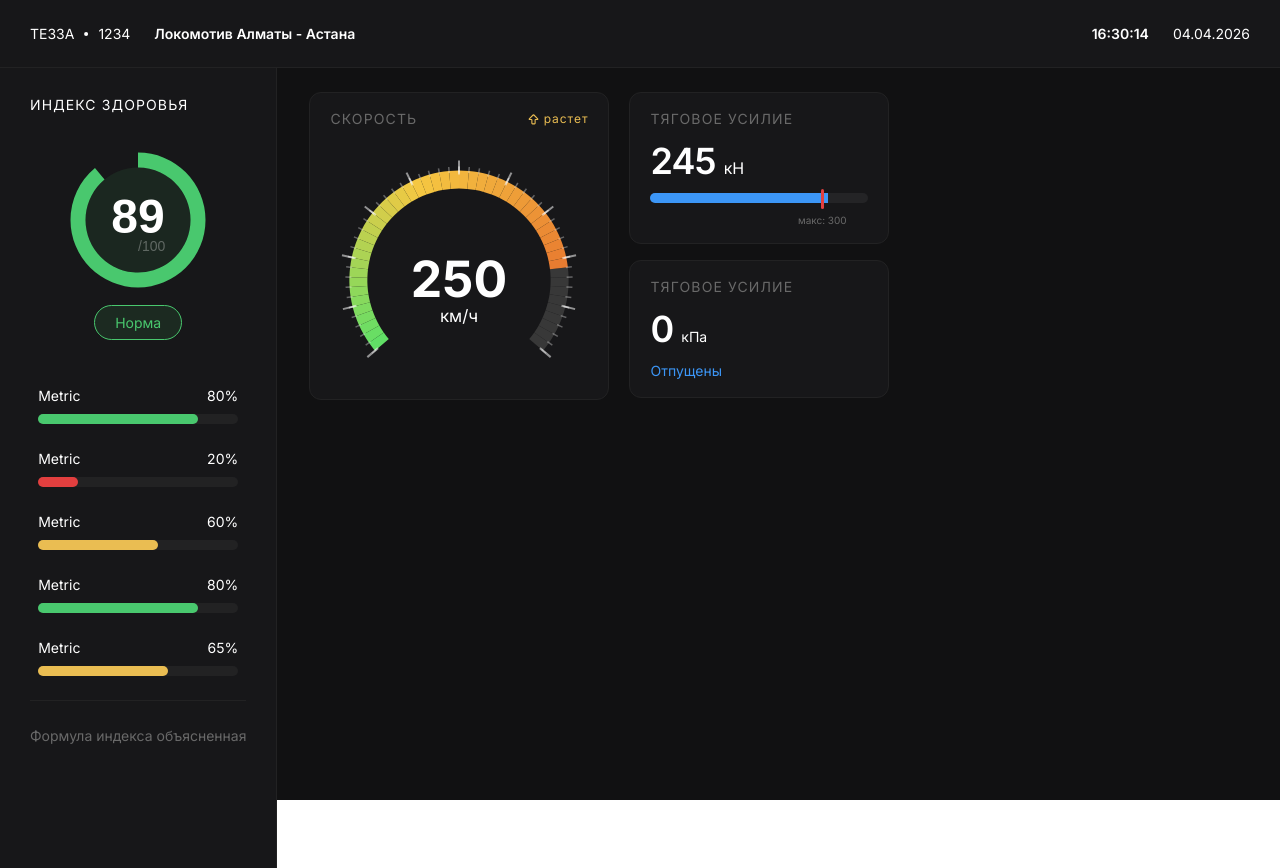
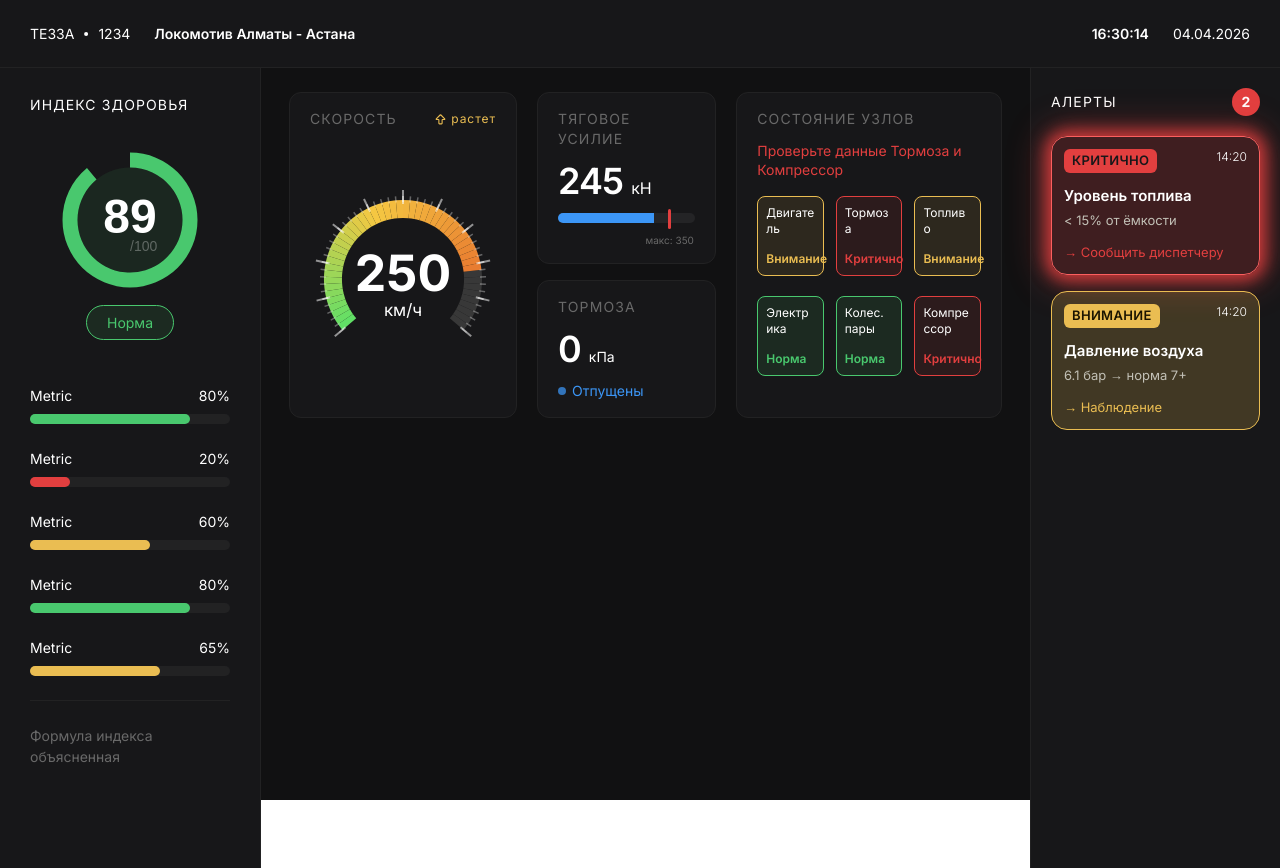
Before and after one commit to piluvz/hacknu26-railways-fe, a React (Vite) app: page / in a window 1280 px wide. Built offline with nearby package versions, Linux system fonts and the light colour scheme.

Commit message:
add alert bar, animations and fix top 3 charts

```diff
--- /dev/null
+++ b/src/components/home/AlertsPanel.tsx
@@ -0,0 +1,153 @@
+import { useEffect, useState } from 'react';
+
+type AlertSeverity = 'critical' | 'warning';
+
+interface AlertItem {
+    id: string;
+    severity: AlertSeverity;
+    time: string;
+    title: string;
+    description: string;
+    action: string;
+}
+
+// TODO: Replace hardcoded values with data from backend
+const ALERTS_FROM_BACKEND: AlertItem[] = [
+    {
+        id: '1',
+        severity: 'critical',
+        time: '14:20',
+        title: 'Уровень топлива',
+        description: '< 15% от ёмкости',
+        action: 'Сообщить диспетчеру',
+    },
+    {
+        id: '2',
+        severity: 'warning',
+        time: '14:20',
+        title: 'Давление воздуха',
+        description: '6.1 бар → норма 7+',
+        action: 'Наблюдение',
+    },
+];
+
+const SEVERITY_CONFIG: Record<AlertSeverity, {
+    badge: string;
+    badgeBg: string;
+    badgeText: string;
+    border: string;
+    bg: string;
+    actionColor: string;
+    label: string;
+}> = {
+    critical: {
+        badge: 'КРИТИЧНО',
+        badgeBg: '#E23F3F',
+        badgeText: '#171719',
+        border: '#E23F3F',
+        bg: 'rgba(226, 63, 63, 0.2)',
+        actionColor: '#E23F3F',
+        label: 'Критично',
+    },
+    warning: {
+        badge: 'ВНИМАНИЕ',
+        badgeBg: '#EABD52',
+        badgeText: '#1a1400',
+        border: '#EABD52',
+        bg: 'rgba(234, 189, 82, 0.2)',
+        actionColor: '#EABD52',
+        label: 'Внимание',
+    },
+};
+
+const PULSE_STYLE = `
+    @keyframes critical-pulse {
+        0%, 100% {
+            box-shadow: 0 0 6px 2px rgba(226, 63, 63, 0.6),
+                        0 0 0px 0px rgba(226, 63, 63, 0.3);
+            border-color: rgba(226, 63, 63, 1);
+        }
+        50% {
+            box-shadow: 0 0 18px 6px rgba(226, 63, 63, 0.9),
+                        0 0 40px 12px rgba(226, 63, 63, 0.3);
+            border-color: rgba(255, 100, 100, 1);
+        }
+    }
+`;
+
+function AlertCard({ alert, index }: { alert: AlertItem; index: number }) {
+    const [visible, setVisible] = useState(false);
+    const cfg = SEVERITY_CONFIG[alert.severity];
+
+    useEffect(() => {
+        const t = setTimeout(() => setVisible(true), index * 120 + 100);
+        return () => clearTimeout(t);
+    }, [index]);
+
+    return (
+        <div
+            className="flex flex-col gap-3 rounded-2xl px-3 py-3"
+            style={{
+                backgroundColor: cfg.bg,
+                border: `1px solid ${cfg.border}`,
+                opacity: visible ? 1 : 0,
+                transform: visible ? 'translateY(0)' : 'translateY(12px)',
+                transition: 'opacity 0.4s ease, transform 0.4s ease',
+                animation:
+                    visible && alert.severity === 'critical'
+                        ? 'critical-pulse 1.6s ease-in-out infinite'
+                        : 'none',
+            }}
+        >
+            {/* Top row: badge + time */}
+            <div className="flex justify-between">
+                <span
+                    className="text-[13px] font-semibold uppercase px-2 py-0.5 rounded-md tracking-wide"
+                    style={{ backgroundColor: cfg.badgeBg, color: cfg.badgeText }}
+                >
+                    {cfg.badge}
+                </span>
+                <span className="text-xs text-white font-light">{alert.time}</span>
+            </div>
+
+            {/* Title + description */}
+            <div className="flex flex-col gap-1">
+                <span className="text-[15px] font-semibold text-white">{alert.title}</span>
+                <span className="text-[13px] text-[#C2C0B6]">{alert.description}</span>
+            </div>
+
+            {/* Action */}
+            <span className="text-[13px]" style={{ color: cfg.actionColor }}>
+                → {alert.action}
+            </span>
+        </div>
+    );
+}
+
+export default function AlertsPanel() {
+    const alerts = ALERTS_FROM_BACKEND;
+
+    return (
+        <div className="flex flex-col w-[250px] px-5 py-5 bg-[#171719] border-l border-[#222223] h-full">
+            <style>{PULSE_STYLE}</style>
+
+            {/* Header */}
+            <div className="flex items-center justify-between mb-5">
+                <span className="text-sm text-white uppercase tracking-[0.08em]">Алерты</span>
+                <span
+                    className="flex items-center justify-center w-7 h-7 rounded-full text-sm font-bold text-white"
+                    style={{ backgroundColor: '#E23F3F' }}
+                >
+                    {alerts.length}
+                </span>
+            </div>
+
+            {/* Alert cards */}
+            <div className="flex flex-col gap-4">
+                {alerts.map((alert, i) => (
+                    <AlertCard key={alert.id} alert={alert} index={i} />
+                ))}
+            </div>
+        </div>
+    );
+}
--- a/src/components/home/BreaksWidget.tsx
+++ b/src/components/home/BreaksWidget.tsx
@@ -2,15 +2,18 @@ export default function BreaksWidget() {
     const value = 0;
 
   return (
-    <div className="flex flex-col px-5 py-4 bg-[#171719] text-white border border-[#222223] rounded-xl">
-        <span className="text-sm text-[#696969] uppercase tracking-[0.08em] mb-3">Тяговое усилие</span>
+    <div className="flex flex-col px-5 py-4 bg-[#171719] text-white border border-[#222223] rounded-xl h-full">
+        <span className="text-sm text-[#696969] uppercase tracking-[0.08em] mb-3">Тормоза</span>
 
       <div className="flex items-baseline gap-2 mb-3">
         <span className="text-4xl font-semibold tracking-tight">{value}</span>
         <span className="text-sm font-regular">кПа</span>
       </div>
 
-      <span className="text-sm text-[#3C96F6]">Отпущены</span>
+      <span className="flex items-center gap-1.5 text-sm text-[#3C96F6]">
+        <span className="inline-block w-2 h-2 rounded-full bg-[#3C96F6] animate-pulse" />
+        Отпущены
+      </span>
     </div>
     );
 }
--- a/src/components/home/SmallBarChart.tsx
+++ b/src/components/home/SmallBarChart.tsx
@@ -1,7 +1,15 @@
+import { useEffect, useState } from 'react';
+
 export default function SmallBarChart() {
   const value = 245;
-  const max = 300;
+  const max = 350;
   const percentage = (value / max) * 100;
+  const [displayPct, setDisplayPct] = useState(0);
+
+  useEffect(() => {
+    const timer = setTimeout(() => setDisplayPct(percentage), 50);
+    return () => clearTimeout(timer);
+  }, [percentage]);
 
   return (
     <div className="flex flex-col px-5 pt-4 pb-10 bg-[#171719] text-white border border-[#222223] rounded-xl">
@@ -16,13 +24,13 @@ export default function SmallBarChart() {
       <div className="relative w-full">
         <div className="h-2.5 w-full bg-[#242426] rounded-full overflow-hidden">
           <div
-            className="h-full bg-[#3C96F6] rounded-left transition-all duration-500"
-            style={{ width: `${percentage}%` }}
+            className="h-full bg-[#3C96F6] rounded-left transition-[width] duration-1000 ease-out"
+            style={{ width: `${displayPct}%` }}
           />
         </div>
 
         {/* Максимальная отметка */}
-        <div className="absolute top-[-4px] right-[10%] flex flex-col items-center">
+        <div className="absolute top-[-4px] right-[1%] flex flex-col items-center">
             <div className="h-5 w-[3px] bg-[#E23F3F] rounded-full" />
             <div className="text-[10px] text-[#696969] mt-1 whitespace-nowrap">
                 макс: {max}
--- a/src/components/home/SpeedWidget.tsx
+++ b/src/components/home/SpeedWidget.tsx
@@ -117,7 +117,7 @@ export default function SpeedWidget() {
     };
 
     return (
-        <div className="flex flex-col px-5 pt-4 bg-[#171719] text-white border border-[#222223] rounded-xl">
+        <div className="flex flex-col px-5 pt-4 bg-[#171719] text-white border border-[#222223] rounded-xl h-full">
             <div className="flex justify-between text-sm text-[#696969]">
                 <span className="uppercase tracking-[0.08em]">Скорость</span>
                 <div className="flex items-center justify-center gap-1">
--- /dev/null
+++ b/src/components/home/StatesWidget.tsx
@@ -0,0 +1,77 @@
+import { useEffect, useState } from 'react';
+
+type NodeStatus = "ok" | "warning" | "error";
+
+interface NodeData {
+    id: string;
+    label: string;
+    status: NodeStatus;
+}
+
+// TODO: Replace hardcoded values with data from backend
+const NODES_FROM_BACKEND: NodeData[] = [
+    { id: "engine",      label: "Двигатель",    status: "warning" },
+    { id: "brakes",      label: "Тормоза",      status: "error"   },
+    { id: "fuel",        label: "Топливо",      status: "warning" },
+    { id: "electrical",  label: "Электрика",    status: "ok"      },
+    { id: "wheelsets",   label: "Колес. пары",  status: "ok"      },
+    { id: "compressor",  label: "Компрессор",   status: "error"   },
+];
+
+const STATUS_CONFIG: Record<NodeStatus, { color: string; bg: string; border: string; label: string }> = {
+    ok:      { color: "#49C86E", bg: "#49C86E1A", border: "#49C86E", label: "Норма"    },
+    warning: { color: "#EABD52", bg: "#EABD521A", border: "#EABD52", label: "Внимание" },
+    error:   { color: "#E23F3F", bg: "#E23F3F1A", border: "#E23F3F", label: "Критично" },
+};
+
+const ALERT_NODES = NODES_FROM_BACKEND
+    .filter(n => n.status === "error")
+    .map(n => n.label);
+
+function NodeCard({ node, index }: { node: NodeData; index: number }) {
+    const [visible, setVisible] = useState(false);
+    const cfg = STATUS_CONFIG[node.status];
+
+    useEffect(() => {
+        const timer = setTimeout(() => setVisible(true), index * 80);
+        return () => clearTimeout(timer);
+    }, [index]);
+
+    return (
+        <div
+            className="flex flex-col justify-between rounded-lg px-2 py-2 max-w-24 h-20"
+            style={{
+                backgroundColor: cfg.bg,
+                border: `1px solid ${cfg.border}`,
+                opacity: visible ? 1 : 0,
+                transform: visible ? 'translateY(0)' : 'translateY(10px)',
+                transition: 'opacity 0.4s ease, transform 0.4s ease',
+            }}
+        >
+            <span className="text-xs font-regular text-white break-words">{node.label}</span>
+            <span className="text-xs font-semibold" style={{ color: cfg.color }}>{cfg.label}</span>
+        </div>
+    );
+}
+
+export default function StatesWidget() {
+    const nodes = NODES_FROM_BACKEND;
+
+    return (
+        <div className="flex flex-col px-5 pt-4 pb-5 bg-[#171719] text-white border border-[#222223] rounded-xl h-full">
+            <span className="text-sm text-[#696969] uppercase tracking-[0.08em] mb-3">Состояние узлов</span>
+
+            {ALERT_NODES.length > 0 && (
+                <span className="text-sm font-regular text-[#E23F3F] mb-4 leading-snug">
+                    Проверьте данные {ALERT_NODES.join(" и ")}
+                </span>
+            )}
+
+            <div className="grid grid-cols-3 gap-x-3 gap-y-5">
+                {nodes.map((node, i) => (
+                    <NodeCard key={node.id} node={node} index={i} />
+                ))}
+            </div>
+        </div>
+    );
+}
--- a/src/pages/home/index.tsx
+++ b/src/pages/home/index.tsx
@@ -3,6 +3,8 @@ import HealthIndex from "../../components/home/HealthIndex";
 import SmallBarChart from "../../components/home/SmallBarChart";
 import SpeedWidget from "../../components/home/SpeedWidget";
 import BreaksWidget from "../../components/home/BreaksWidget";
+import StatesWidget from "../../components/home/StatesWidget";
+import AlertsPanel from "../../components/home/AlertsPanel";
 
 export default function HomePage() {
     return (
@@ -12,15 +14,26 @@ export default function HomePage() {
             <div className="flex h-full">
                 <HealthIndex />
 
-                <div className="ml-8 mr-5 py-6 w-[300px]">
-                    <SpeedWidget />
+                <div className="flex mx-7 py-6 gap-5 self-start">
+                    <div className="w-[290px]">
+                        <SpeedWidget />
+                    </div>
+
+                    <div className="w-[230px] flex flex-col gap-4">
+                        <SmallBarChart/>
+                        <div className="flex-1">
+                            <BreaksWidget />
+                        </div>
+                    </div>
+
+                    <div className="max-w-[330px]">
+                        <StatesWidget />
+                    </div>
                 </div>
 
-                <div className="py-6 w-[260px] flex flex-col gap-4">
-                    <SmallBarChart/>
-                    <BreaksWidget />
+                <div className="ml-auto">
+                    <AlertsPanel />
                 </div>
-
             </div>
 
 
```
